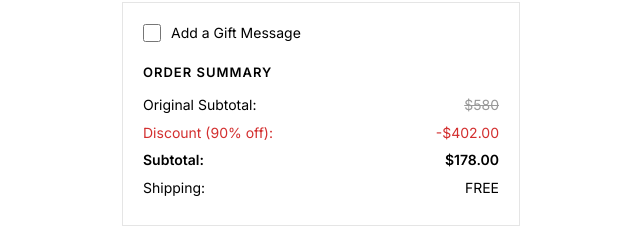
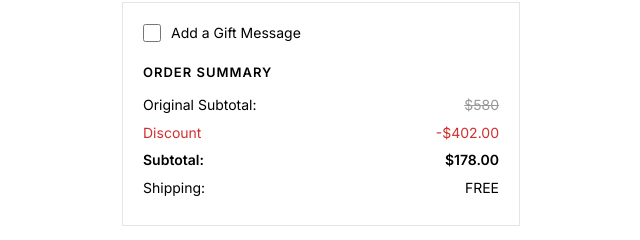
Before and after one commit to himanshubamotrawork-gif/alo-yoga-checkout-, a plain HTML site: page index.html in a window 1280 px wide. Shown: the part 1104-1344 px from the top of the page, 319-959 px from the left. Drawn offline with Linux system fonts and the light colour scheme.

Commit message:
Update index.html

```diff
--- a/index.html
+++ b/index.html
@@ -677,7 +677,7 @@
       <span style="text-decoration: line-through; color: #999;">$580</span>
     </div>
     <div class="summary-line" style="color: #d32f2f;">
-      <span>Discount (90% off):</span>
+      <span>Discount</span>
       <span>-$402.00</span>
     </div>
     <div class="summary-line" style="font-weight: 600;">
```
